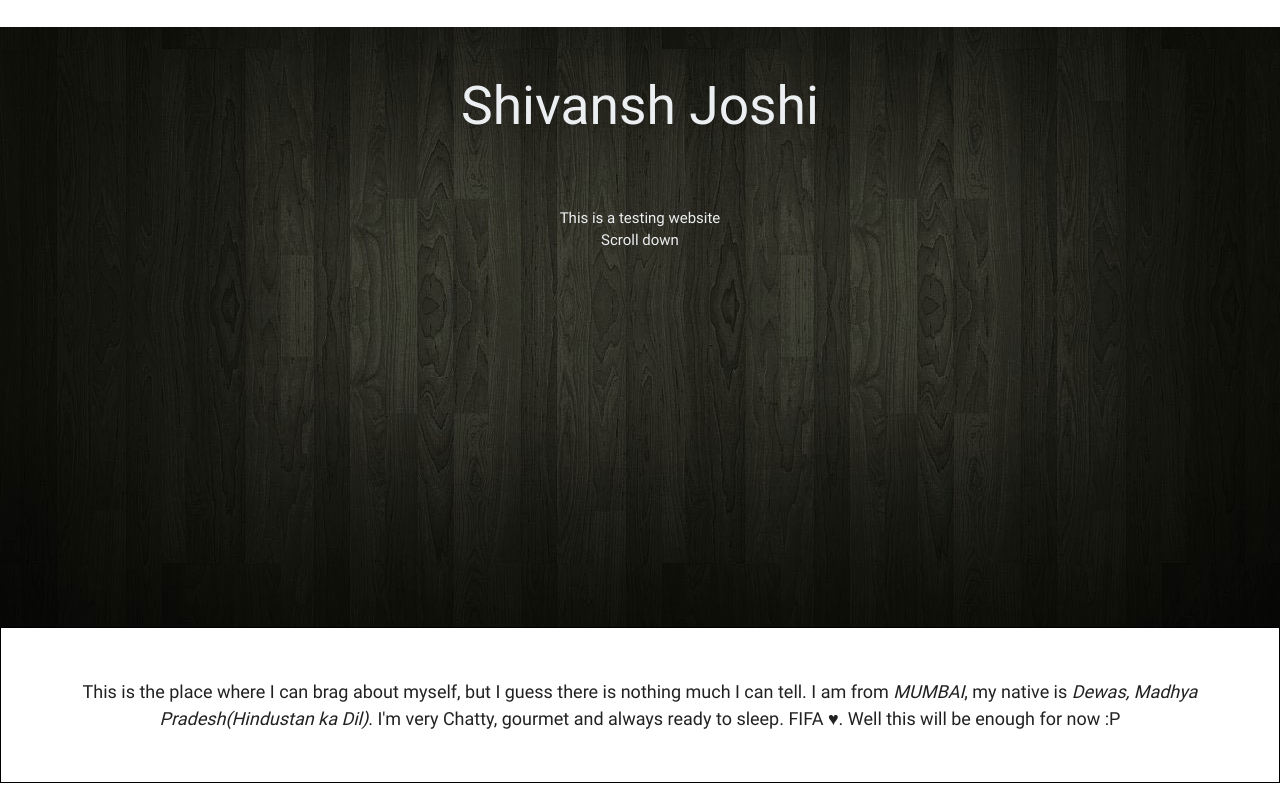
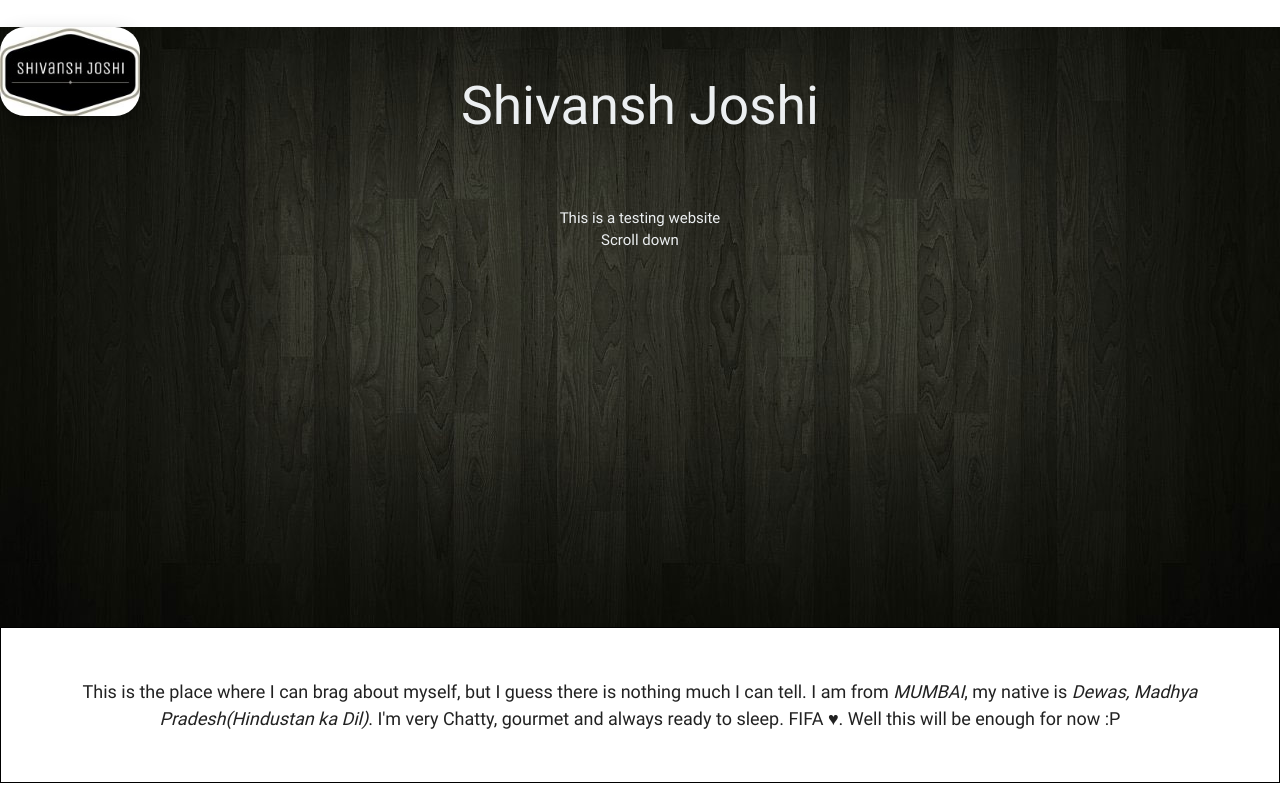
Before and after one commit to shivanshjoshi/Profile, a plain HTML site: page index.html in a window 1280 px wide. Shown: the top 800 px of the page. Drawn offline with nearby package versions, Linux system fonts and the light colour scheme.

Commit message:
logo and background change

```diff
--- a/index.html
+++ b/index.html
@@ -12,6 +12,9 @@
   <script src="https://cdnjs.cloudflare.com/ajax/libs/materialize/0.100.0/js/materialize.min.js"></script>
 </head>
 <body>
+  <div class="logo">
+    <a href="#"><img src="image/logo.jpg" hight="70" width="140"></a>
+  </div>
 	<div class="par1">
 		<h2 class="heading">Shivansh Joshi</h1>
 			<p class="heading"> This is a testing website<br>Scroll down</p>
--- a/style.css
+++ b/style.css
@@ -78,3 +78,11 @@ table{
 
     margin: 0px;
 }
+.logo{
+	position: fixed;
+	float: left;
+}
+img{
+	border-radius: 25px;
+	box-shadow: 0 4px 8px 0 rgba(0, 0, 0, 0.2), 0 6px 20px 0 rgba(0, 0, 0, 0.19);
+}
```
Also changed, not shown: image/back.jpg, image/bat.jpg, image/logo.jpg (added).
